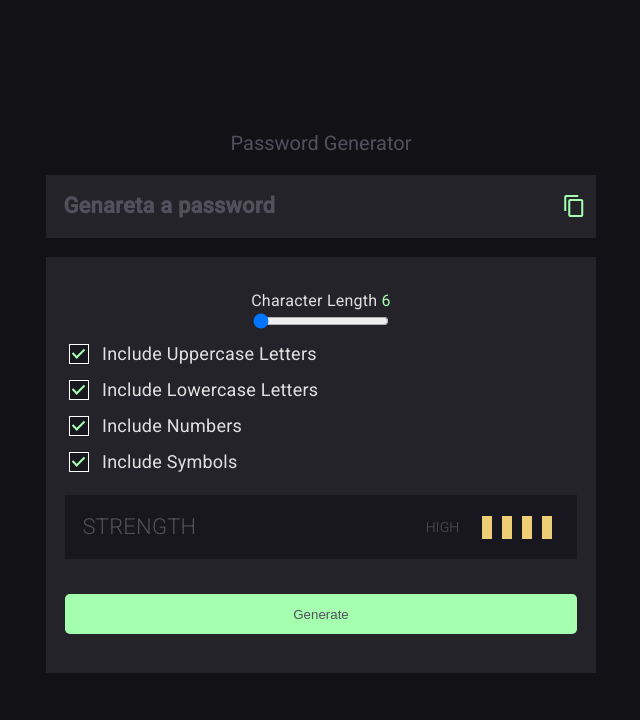
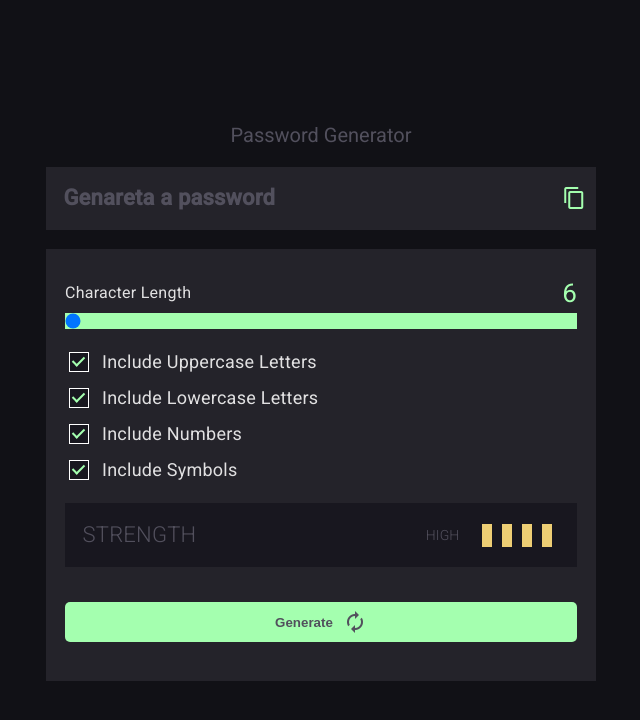
Before and after one commit to dininni8319/angular-password-generator, an Angular app: page / in a window 1280 px wide. Shown: the top 720 px of the page, without its empty margins (319-959 px from the left). Built offline with nearby package versions, Linux system fonts and the light colour scheme; what ngx-clipboard would draw is missing.

Commit message:
style from the input range

```diff
--- a/src/app/app.component.html
+++ b/src/app/app.component.html
@@ -77,6 +77,8 @@
             <span [ngClass]="{'active': symbols}"></span>
          </div>
       </div>
-      <button class="form__btn">Generate</button>
+      <button class="form__btn">Generate
+         <mat-icon class="btn__icon_g">autorenew</mat-icon>
+      </button>
    </form>
 </section>
--- a/src/app/app.component.scss
+++ b/src/app/app.component.scss
@@ -46,6 +46,15 @@ h1 {
   display: flex;
   flex-direction: column;
   margin: 5px 0;
+  width: 100%;
+  label {
+    display: flex;
+    justify-content: space-between;
+
+    span {
+      font-size: 26px;
+    }
+  }
 }
 
 .form__control {
@@ -162,11 +171,43 @@ label {
   border: none;
   border-radius: 5px;
   cursor: pointer;
+  font-weight: 700;
+  display: flex;
+  align-items: center;
+  justify-content: center;
+
+  .btn__icon_g {
+    margin-left: 10px;
+    font-size: 1.5rem;
+  }
 
   &:hover {
     border: 1px solid $accent-color;
     background-color: $form-background;
     color: $accent-color;
     transition: 0.2s ease-in-out;
+
+    .btn__icon_g {
+      color: $accent-color;
+      transition: 0.4s ease-in;
+      transform: rotate(720deg);
+    }
   }
 }
+
+input[type=range] {
+  // -webkit-appearance: none;
+  width: 100%;
+  margin: 10px 0;
+}
+
+/* Optional: Change the color of the thumb (handle) */
+input[type="range"]::-webkit-slider-thumb {
+  background-color: $accent-color; /* Replace with your preferred color code */
+
+}
+
+/* Optional: Change the color of the track */
+input[type="range"]::-webkit-slider-runnable-track {
+  background-color: $accent-color; /* Replace with your preferred color code */
+}
```
